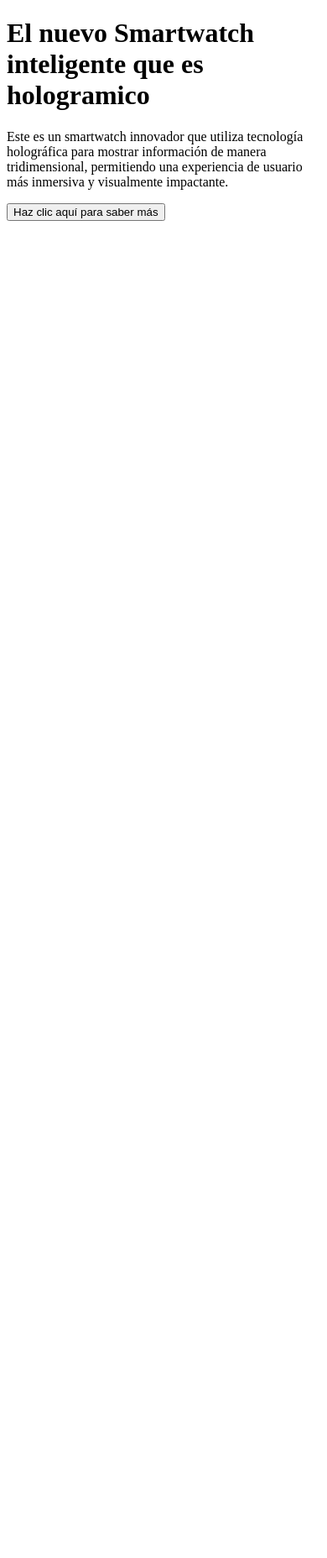
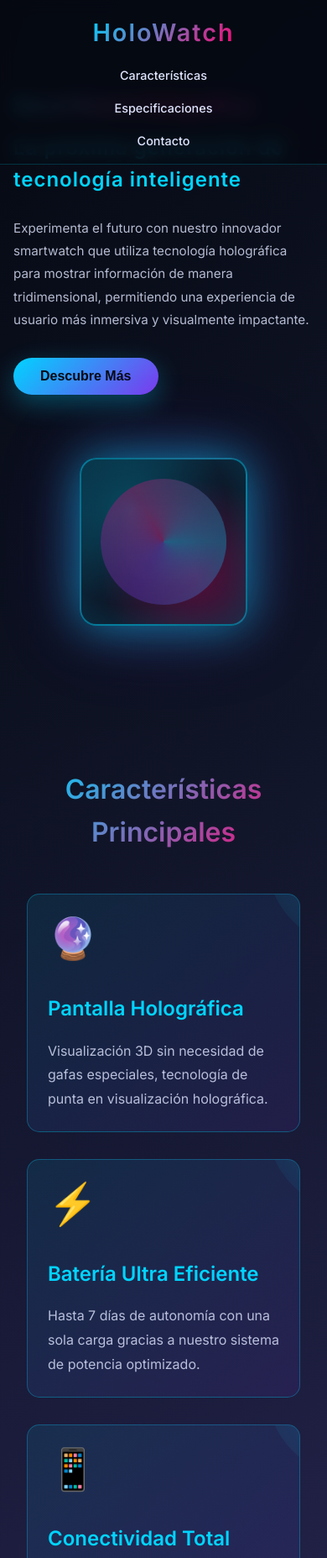
Before and after one commit to Makarenaj/Prueba_Sumativa_Makarena.jelvez, a plain HTML site: page index.html in a window 390 px wide. Shown: the top 1855 px of the page at 84% size. Before the commit the page ends 844 px from the top, so only its background shows below. Drawn offline with Linux system fonts and the light colour scheme; a script that the page names is missing.

Commit message:
1st commit:Comienzo de sitio web y su desarrollo.

```diff
--- a/index.html
+++ b/index.html
@@ -1,17 +1,121 @@
 <!DOCTYPE html>
-<html lang="en"></html>
+<html lang="es">
 <head>
     <meta charset="UTF-8">
     <meta name="viewport" content="width=device-width, initial-scale=1.0">
-    <title>Document</title>
+    <title>SmartWatch Holográfico - Tecnología del Futuro</title>
     <link rel="stylesheet" href="style.css">
+    <link href="https://fonts.googleapis.com/css2?family=Poppins:wght@300;400;600;700&family=Inter:wght@400;500;600&display=swap" rel="stylesheet">
 </head>
-<!-- Aqui se mostrara en un contenedor la información del producto -->
 <body>
-    <div class="container">
-        <h1>El nuevo Smartwatch inteligente que es hologramico</h1>
-        <p>Este es un smartwatch innovador que utiliza tecnología holográfica para mostrar información de manera tridimensional, permitiendo una experiencia de usuario más inmersiva y visualmente impactante.</p>
-        <button id="clickMe">Haz clic aquí para saber más</button>
-    </div>
+    <!-- Header Navigation -->
+    <header class="header">
+        <nav class="navbar">
+            <div class="logo">HoloWatch</div>
+            <ul class="nav-links">
+                <li><a href="#features">Características</a></li>
+                <li><a href="#specs">Especificaciones</a></li>
+                <li><a href="#contact">Contacto</a></li>
+            </ul>
+        </nav>
+    </header>
+
+    <!-- Hero Section -->
+    <section class="hero">
+        <div class="hero-content">
+            <h1 class="hero-title">SmartWatch Holográfico</h1>
+            <p class="hero-subtitle">La próxima generación de tecnología inteligente</p>
+            <p class="hero-description">Experimenta el futuro con nuestro innovador smartwatch que utiliza tecnología holográfica para mostrar información de manera tridimensional, permitiendo una experiencia de usuario más inmersiva y visualmente impactante.</p>
+            <button id="clickMe" class="cta-button">Descubre Más</button>
+        </div>
+        <div class="hero-visual">
+            <div class="hologram-effect"></div>
+        </div>
+    </section>
+
+    <!-- Features Section -->
+    <section id="features" class="features">
+        <h2>Características Principales</h2>
+        <div class="features-grid">
+            <div class="feature-card">
+                <div class="feature-icon">🔮</div>
+                <h3>Pantalla Holográfica</h3>
+                <p>Visualización 3D sin necesidad de gafas especiales, tecnología de punta en visualización holográfica.</p>
+            </div>
+            <div class="feature-card">
+                <div class="feature-icon">⚡</div>
+                <h3>Batería Ultra Eficiente</h3>
+                <p>Hasta 7 días de autonomía con una sola carga gracias a nuestro sistema de potencia optimizado.</p>
+            </div>
+            <div class="feature-card">
+                <div class="feature-icon">📱</div>
+                <h3>Conectividad Total</h3>
+                <p>5G, Bluetooth 5.3 y WiFi 6E para una conexión sin interrupciones en cualquier lugar.</p>
+            </div>
+            <div class="feature-card">
+                <div class="feature-icon">💪</div>
+                <h3>Monitoreo de Salud</h3>
+                <p>Sensores avanzados para ritmo cardíaco, oxígeno en sangre y monitoreo del sueño en tiempo real.</p>
+            </div>
+        </div>
+    </section>
+
+    <!-- Specs Section -->
+    <section id="specs" class="specs">
+        <h2>Especificaciones Técnicas</h2>
+        <div class="specs-container">
+            <div class="spec-item">
+                <span class="spec-label">Pantalla</span>
+                <span class="spec-value">Holográfica AMOLED 1.4"</span>
+            </div>
+            <div class="spec-item">
+                <span class="spec-label">Procesador</span>
+                <span class="spec-value">Quantum Core Gen 5</span>
+            </div>
+            <div class="spec-item">
+                <span class="spec-label">RAM</span>
+                <span class="spec-value">8GB LPDDR5X</span>
+            </div>
+            <div class="spec-item">
+                <span class="spec-label">Almacenamiento</span>
+                <span class="spec-value">256GB NVMe</span>
+            </div>
+            <div class="spec-item">
+                <span class="spec-label">Peso</span>
+                <span class="spec-value">45 gramos</span>
+            </div>
+            <div class="spec-item">
+                <span class="spec-label">Resistencia</span>
+                <span class="spec-value">IP68 + Cristal Gorilla Glass</span>
+            </div>
+        </div>
+    </section>
+
+    <!-- Footer -->
+    <footer class="footer">
+        <div class="footer-content">
+            <div class="footer-section">
+                <h4>Sobre HoloWatch</h4>
+                <p>Innovación tecnológica para el futuro.</p>
+            </div>
+            <div class="footer-section">
+                <h4>Enlaces Rápidos</h4>
+                <ul>
+                    <li><a href="#features">Características</a></li>
+                    <li><a href="#specs">Especificaciones</a></li>
+                </ul>
+            </div>
+            <div class="footer-section" id="contact">
+                <h4>Contacto</h4>
+                <p>Email: info@holowatch.com</p>
+                <p>Tel: +56 9 XXXX-XXXX</p>
+            </div>
+        </div>
+        <div class="footer-bottom">
+            <p>&copy; 2026 HoloWatch. Todos los derechos reservados.</p>
+        </div>
+    </footer>
+
     <script src="script.js"></script>
 </body>
+</html>
--- a/style.css
+++ b/style.css
@@ -0,0 +1,546 @@
+/* ===== VARIABLES Y RESET ===== */
+:root {
+    --primary: #00d4ff;
+    --secondary: #ff006e;
+    --dark: #0a0e27;
+    --darker: #050912;
+    --light: #f0f4ff;
+    --text: #e0e6ff;
+    --accent: #7c3aed;
+    --success: #10b981;
+    --shadow: 0 20px 60px rgba(0, 212, 255, 0.1);
+    --transition: all 0.3s cubic-bezier(0.4, 0, 0.2, 1);
+}
+
+* {
+    margin: 0;
+    padding: 0;
+    box-sizing: border-box;
+}
+
+html {
+    scroll-behavior: smooth;
+}
+
+body {
+    font-family: 'Inter', 'Poppins', sans-serif;
+    background: linear-gradient(135deg, var(--darker) 0%, #1a1f3a 50%, var(--dark) 100%);
+    color: var(--text);
+    line-height: 1.6;
+    overflow-x: hidden;
+}
+
+/* ===== HEADER Y NAVBAR ===== */
+.header {
+    position: fixed;
+    top: 0;
+    width: 100%;
+    background: rgba(5, 9, 18, 0.8);
+    backdrop-filter: blur(10px);
+    border-bottom: 1px solid rgba(0, 212, 255, 0.2);
+    z-index: 1000;
+    animation: slideDown 0.6s ease-out;
+}
+
+@keyframes slideDown {
+    from {
+        transform: translateY(-100%);
+        opacity: 0;
+    }
+    to {
+        transform: translateY(0);
+        opacity: 1;
+    }
+}
+
+.navbar {
+    max-width: 1200px;
+    margin: 0 auto;
+    padding: 1rem 2rem;
+    display: flex;
+    justify-content: space-between;
+    align-items: center;
+}
+
+.logo {
+    font-size: 1.8rem;
+    font-weight: 700;
+    background: linear-gradient(135deg, var(--primary) 0%, var(--secondary) 100%);
+    -webkit-background-clip: text;
+    -webkit-text-fill-color: transparent;
+    background-clip: text;
+    letter-spacing: 2px;
+}
+
+.nav-links {
+    display: flex;
+    list-style: none;
+    gap: 2.5rem;
+}
+
+.nav-links a {
+    color: var(--text);
+    text-decoration: none;
+    font-weight: 500;
+    position: relative;
+    transition: var(--transition);
+}
+
+.nav-links a::after {
+    content: '';
+    position: absolute;
+    bottom: -5px;
+    left: 0;
+    width: 0;
+    height: 2px;
+    background: linear-gradient(90deg, var(--primary), var(--secondary));
+    transition: width 0.3s ease;
+}
+
+.nav-links a:hover::after {
+    width: 100%;
+}
+
+/* ===== HERO SECTION ===== */
+.hero {
+    margin-top: 80px;
+    padding: 6rem 2rem;
+    max-width: 1200px;
+    margin-left: auto;
+    margin-right: auto;
+    display: grid;
+    grid-template-columns: 1fr 1fr;
+    gap: 4rem;
+    align-items: center;
+    min-height: calc(100vh - 80px);
+}
+
+.hero-content {
+    animation: fadeInUp 0.8s ease-out;
+}
+
+@keyframes fadeInUp {
+    from {
+        transform: translateY(30px);
+        opacity: 0;
+    }
+    to {
+        transform: translateY(0);
+        opacity: 1;
+    }
+}
+
+.hero-title {
+    font-size: clamp(2.5rem, 5vw, 4rem);
+    font-weight: 700;
+    line-height: 1.2;
+    margin-bottom: 1rem;
+    background: linear-gradient(135deg, var(--primary) 0%, var(--secondary) 50%, var(--accent) 100%);
+    -webkit-background-clip: text;
+    -webkit-text-fill-color: transparent;
+    background-clip: text;
+}
+
+.hero-subtitle {
+    font-size: 1.5rem;
+    color: var(--primary);
+    font-weight: 600;
+    margin-bottom: 1.5rem;
+    letter-spacing: 1px;
+}
+
+.hero-description {
+    font-size: 1.1rem;
+    color: rgba(224, 230, 255, 0.8);
+    margin-bottom: 2rem;
+    line-height: 1.8;
+}
+
+.cta-button {
+    padding: 1rem 2.5rem;
+    font-size: 1.1rem;
+    font-weight: 600;
+    border: none;
+    border-radius: 50px;
+    background: linear-gradient(135deg, var(--primary) 0%, var(--accent) 100%);
+    color: var(--darker);
+    cursor: pointer;
+    transition: var(--transition);
+    box-shadow: 0 10px 30px rgba(0, 212, 255, 0.3);
+    position: relative;
+    overflow: hidden;
+}
+
+.cta-button::before {
+    content: '';
+    position: absolute;
+    top: 0;
+    left: -100%;
+    width: 100%;
+    height: 100%;
+    background: linear-gradient(135deg, var(--secondary) 0%, var(--primary) 100%);
+    transition: left 0.5s ease;
+    z-index: -1;
+}
+
+.cta-button:hover {
+    transform: translateY(-3px);
+    box-shadow: 0 15px 40px rgba(0, 212, 255, 0.5);
+}
+
+.cta-button:hover::before {
+    left: 0;
+}
+
+/* ===== HOLOGRAM VISUAL ===== */
+.hero-visual {
+    display: flex;
+    justify-content: center;
+    align-items: center;
+    height: 100%;
+}
+
+.hologram-effect {
+    width: 300px;
+    height: 300px;
+    border-radius: 20px;
+    background: radial-gradient(circle at 30% 30%, rgba(0, 212, 255, 0.3), transparent 60%),
+                radial-gradient(circle at 70% 70%, rgba(255, 0, 110, 0.3), transparent 60%);
+    border: 2px solid rgba(0, 212, 255, 0.5);
+    box-shadow: 0 0 40px rgba(0, 212, 255, 0.4),
+                0 0 80px rgba(124, 58, 237, 0.2),
+                inset 0 0 40px rgba(0, 212, 255, 0.1);
+    animation: float 6s ease-in-out infinite, pulse 3s ease-in-out infinite;
+    position: relative;
+}
+
+@keyframes float {
+    0%, 100% {
+        transform: translateY(0);
+    }
+    50% {
+        transform: translateY(-30px);
+    }
+}
+
+@keyframes pulse {
+    0%, 100% {
+        box-shadow: 0 0 40px rgba(0, 212, 255, 0.4),
+                    0 0 80px rgba(124, 58, 237, 0.2),
+                    inset 0 0 40px rgba(0, 212, 255, 0.1);
+    }
+    50% {
+        box-shadow: 0 0 60px rgba(0, 212, 255, 0.6),
+                    0 0 100px rgba(124, 58, 237, 0.3),
+                    inset 0 0 60px rgba(0, 212, 255, 0.2);
+    }
+}
+
+.hologram-effect::before {
+    content: '';
+    position: absolute;
+    top: 50%;
+    left: 50%;
+    transform: translate(-50%, -50%);
+    width: 250px;
+    height: 250px;
+    background: conic-gradient(from 0deg, var(--primary), var(--accent), var(--secondary), var(--primary));
+    border-radius: 50%;
+    opacity: 0.3;
+    animation: rotate 20s linear infinite;
+}
+
+@keyframes rotate {
+    from {
+        transform: translate(-50%, -50%) rotate(0deg);
+    }
+    to {
+        transform: translate(-50%, -50%) rotate(360deg);
+    }
+}
+
+/* ===== FEATURES SECTION ===== */
+.features {
+    padding: 5rem 2rem;
+    max-width: 1200px;
+    margin: 0 auto;
+    background: linear-gradient(180deg, transparent 0%, rgba(124, 58, 237, 0.1) 100%);
+    border-radius: 20px;
+}
+
+.features h2 {
+    text-align: center;
+    font-size: clamp(2rem, 4vw, 3rem);
+    margin-bottom: 3rem;
+    background: linear-gradient(135deg, var(--primary) 0%, var(--secondary) 100%);
+    -webkit-background-clip: text;
+    -webkit-text-fill-color: transparent;
+    background-clip: text;
+}
+
+.features-grid {
+    display: grid;
+    grid-template-columns: repeat(auto-fit, minmax(250px, 1fr));
+    gap: 2rem;
+}
+
+.feature-card {
+    padding: 2.5rem;
+    border-radius: 15px;
+    background: linear-gradient(135deg, rgba(0, 212, 255, 0.1) 0%, rgba(124, 58, 237, 0.1) 100%);
+    border: 1px solid rgba(0, 212, 255, 0.3);
+    transition: var(--transition);
+    position: relative;
+    overflow: hidden;
+    cursor: pointer;
+}
+
+.feature-card::before {
+    content: '';
+    position: absolute;
+    top: -50%;
+    right: -50%;
+    width: 200px;
+    height: 200px;
+    background: radial-gradient(circle, rgba(0, 212, 255, 0.2), transparent);
+    border-radius: 50%;
+    transition: var(--transition);
+}
+
+.feature-card:hover {
+    transform: translateY(-10px);
+    border-color: var(--primary);
+    box-shadow: 0 20px 40px rgba(0, 212, 255, 0.2);
+}
+
+.feature-card:hover::before {
+    top: -30%;
+    right: -30%;
+}
+
+.feature-icon {
+    font-size: 3rem;
+    margin-bottom: 1rem;
+    display: block;
+    animation: bounce 2s ease-in-out infinite;
+}
+
+.feature-card:hover .feature-icon {
+    animation: bounceHover 0.6s ease-out;
+}
+
+@keyframes bounce {
+    0%, 100% {
+        transform: translateY(0);
+    }
+    50% {
+        transform: translateY(-10px);
+    }
+}
+
+@keyframes bounceHover {
+    0% {
+        transform: scale(1);
+    }
+    50% {
+        transform: scale(1.2);
+    }
+    100% {
+        transform: scale(1);
+    }
+}
+
+.feature-card h3 {
+    font-size: 1.5rem;
+    margin-bottom: 1rem;
+    color: var(--primary);
+    position: relative;
+    z-index: 1;
+}
+
+.feature-card p {
+    color: rgba(224, 230, 255, 0.8);
+    line-height: 1.8;
+    position: relative;
+    z-index: 1;
+}
+
+/* ===== SPECS SECTION ===== */
+.specs {
+    padding: 5rem 2rem;
+    max-width: 1200px;
+    margin: 0 auto;
+    margin-top: 2rem;
+}
+
+.specs h2 {
+    text-align: center;
+    font-size: clamp(2rem, 4vw, 3rem);
+    margin-bottom: 3rem;
+    background: linear-gradient(135deg, var(--accent) 0%, var(--primary) 100%);
+    -webkit-background-clip: text;
+    -webkit-text-fill-color: transparent;
+    background-clip: text;
+}
+
+.specs-container {
+    display: grid;
+    grid-template-columns: repeat(auto-fit, minmax(280px, 1fr));
+    gap: 1.5rem;
+}
+
+.spec-item {
+    padding: 2rem;
+    background: linear-gradient(135deg, rgba(124, 58, 237, 0.15) 0%, rgba(0, 212, 255, 0.1) 100%);
+    border-left: 4px solid var(--primary);
+    border-radius: 10px;
+    transition: var(--transition);
+    display: flex;
+    flex-direction: column;
+    gap: 0.5rem;
+}
+
+.spec-item:hover {
+    transform: translateX(10px);
+    box-shadow: 0 10px 30px rgba(0, 212, 255, 0.15);
+}
+
+.spec-label {
+    color: var(--primary);
+    font-size: 0.9rem;
+    font-weight: 600;
+    text-transform: uppercase;
+    letter-spacing: 1px;
+    opacity: 0.8;
+}
+
+.spec-value {
+    color: var(--text);
+    font-size: 1.3rem;
+    font-weight: 600;
+}
+
+/* ===== FOOTER ===== */
+.footer {
+    margin-top: 5rem;
+    background: linear-gradient(135deg, var(--darker) 0%, #1a1f3a 100%);
+    border-top: 1px solid rgba(0, 212, 255, 0.2);
+    padding: 4rem 2rem 2rem;
+}
+
+.footer-content {
+    max-width: 1200px;
+    margin: 0 auto;
+    display: grid;
+    grid-template-columns: repeat(auto-fit, minmax(250px, 1fr));
+    gap: 2rem;
+    margin-bottom: 2rem;
+}
+
+.footer-section h4 {
+    color: var(--primary);
+    margin-bottom: 1rem;
+    font-size: 1.2rem;
+}
+
+.footer-section p, .footer-section ul {
+    color: rgba(224, 230, 255, 0.7);
+}
+
+.footer-section ul {
+    list-style: none;
+}
+
+.footer-section a {
+    color: rgba(224, 230, 255, 0.7);
+    text-decoration: none;
+    transition: var(--transition);
+}
+
+.footer-section a:hover {
+    color: var(--primary);
+}
+
+.footer-bottom {
+    text-align: center;
+    padding-top: 2rem;
+    border-top: 1px solid rgba(0, 212, 255, 0.1);
+    color: rgba(224, 230, 255, 0.5);
+}
+
+/* ===== RESPONSIVE DESIGN ===== */
+@media (max-width: 768px) {
+    .hero {
+        grid-template-columns: 1fr;
+        padding: 3rem 1rem;
+        min-height: auto;
+    }
+
+    .hero-visual {
+        min-height: 300px;
+    }
+
+    .hologram-effect {
+        width: 200px;
+        height: 200px;
+    }
+
+    .hologram-effect::before {
+        width: 150px;
+        height: 150px;
+    }
+
+    .nav-links {
+        gap: 1.5rem;
+        font-size: 0.9rem;
+    }
+
+    .features-grid {
+        grid-template-columns: 1fr;
+    }
+
+    .hero-title {
+        font-size: 2rem;
+    }
+}
+
+@media (max-width: 480px) {
+    .navbar {
+        padding: 1rem;
+        flex-direction: column;
+        gap: 1rem;
+    }
+
+    .nav-links {
+        flex-direction: column;
+        gap: 1rem;
+        width: 100%;
+        text-align: center;
+    }
+
+    .hero {
+        padding: 2rem 1rem;
+        gap: 2rem;
+    }
+
+    .hero-title {
+        font-size: 1.5rem;
+    }
+
+    .hero-description {
+        font-size: 0.95rem;
+    }
+
+    .cta-button {
+        padding: 0.8rem 2rem;
+        font-size: 1rem;
+    }
+
+    .feature-card {
+        padding: 1.5rem;
+    }
+
+    .spec-item {
+        padding: 1.5rem;
+    }
+}
```
